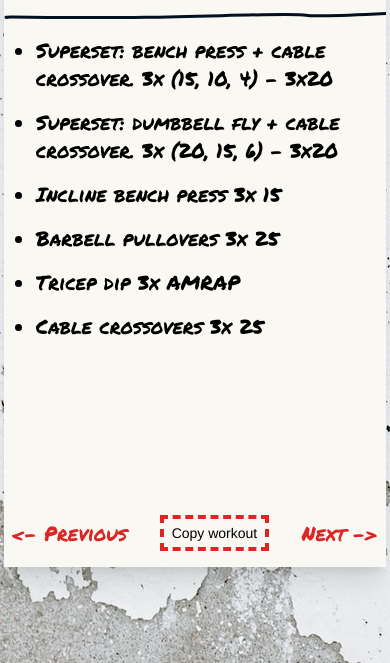
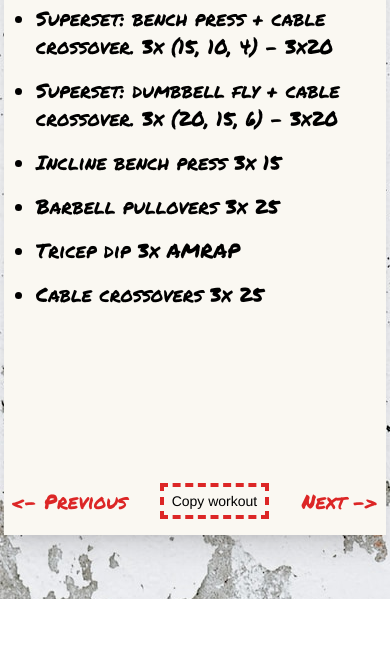
Before and after one commit to luco17/golden-era, an Astro site: page / in a window 390 px wide. Shown: the part 387-1050 px from the top of the page. After the commit the page ends 986 px from the top, so only its background shows below. Built offline with nearby package versions, Linux system fonts and the light colour scheme; Astro itself is replaced by a stand-in of ours.

Commit message:
padding changes for main section

```diff
--- a/src/pages/index.astro
+++ b/src/pages/index.astro
@@ -11,7 +11,7 @@ import TopBar from "../components/TopBar.astro";
   <nav class="container mx-auto px-1 sm:px-6 lg:px-8 py-4 ">
     <TopBar />
   </nav>
-  <main class="container mx-auto px-1 sm:px-6 lg:px-8 py-12"
+  <main class="container mx-auto px-1 sm:px-6 lg:px-8 py-4 md:py-12"
   x-data="{ showToast: false }">
     <div class="mx-auto max-w-3xl">
       <img
```
